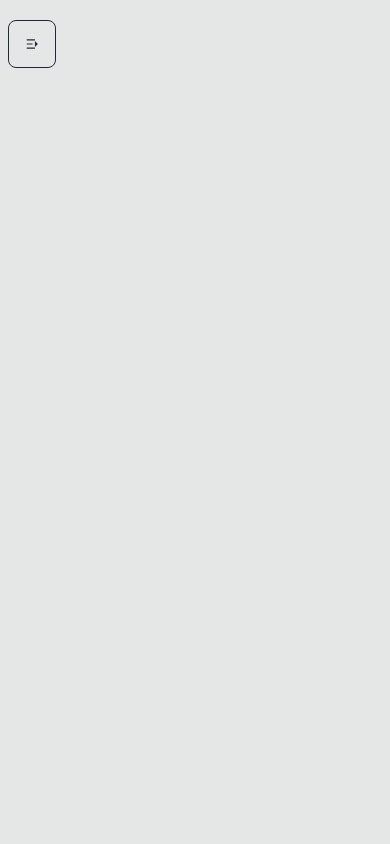
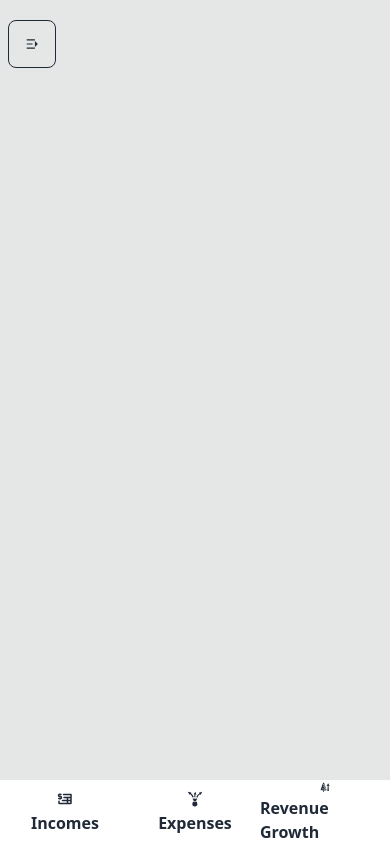
Before and after one commit to maasajal/revboost-solutions, a React (Vite) app: page /dashboard in a window 390 px wide. Built offline with nearby package versions, Linux system fonts and the light colour scheme.

Commit message:
Bottom navbar added for the dashboard

```diff
--- a/src/layouts/Dashboard.tsx
+++ b/src/layouts/Dashboard.tsx
@@ -1,6 +1,7 @@
 import { Outlet } from "react-router-dom";
 import { RiMenuUnfold3Fill } from "react-icons/ri";
 import DashboardNavbar from "../pages/Shared/Navbar/DashboardNavbar";
+import BottomNavbar from "../pages/Shared/Navbar/BottomNavbar";
 
 const Dashboard = () => {
   return (
@@ -27,7 +28,9 @@ const Dashboard = () => {
           <DashboardNavbar />
         </div>
       </div>
-      <div className="flex md:hidden z-50">{/* <BottomNavbar /> */}</div>
+      <div className="flex md:hidden z-50">
+        <BottomNavbar />
+      </div>
     </div>
   );
 };
--- /dev/null
+++ b/src/pages/Shared/Navbar/BottomNavbar.tsx
@@ -0,0 +1,39 @@
+import { NavLink } from "react-router-dom";
+import { GiExpense, GiTreeGrowth } from "react-icons/gi";
+import { PiInvoiceBold } from "react-icons/pi";
+
+const BottomNavbar = () => {
+  return (
+    <div className="btm-nav">
+      <NavLink
+        to={"/dashboard/company-incomes"}
+        className={({ isActive }) =>
+          isActive ? "bg-primary text-white border-t-4 border-secondary font-semibold" : "font-semibold"
+        }
+      >
+        <PiInvoiceBold />
+        <span className="btm-nav-label">Incomes</span>
+      </NavLink>
+      <NavLink
+        to={"/dashboard/company-expenses"}
+        className={({ isActive }) =>
+          isActive ? "bg-primary text-white border-t-4 border-secondary font-semibold" : "font-semibold"
+        }
+      >
+        <GiExpense />
+        <span className="btm-nav-label">Expenses</span>
+      </NavLink>
+      <NavLink
+        to={"/dashboard/revenue-growth"}
+        className={({ isActive }) =>
+          isActive ? "bg-primary text-white border-t-4 border-secondary font-semibold" : "font-semibold"
+        }
+      >
+        <GiTreeGrowth />
+        <span className="btm-nav-label">Revenue Growth</span>
+      </NavLink>
+    </div>
+  );
+};
+
+export default BottomNavbar;
```
